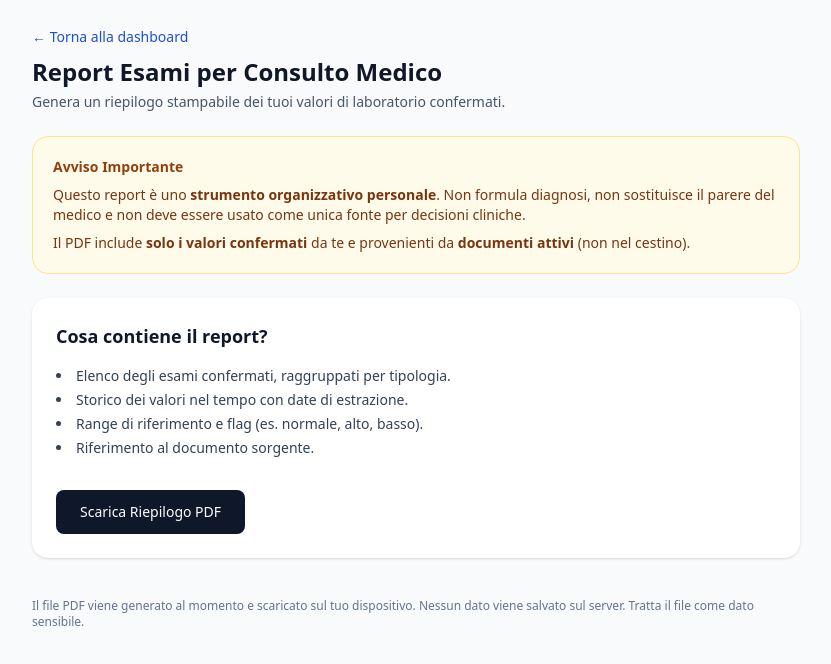
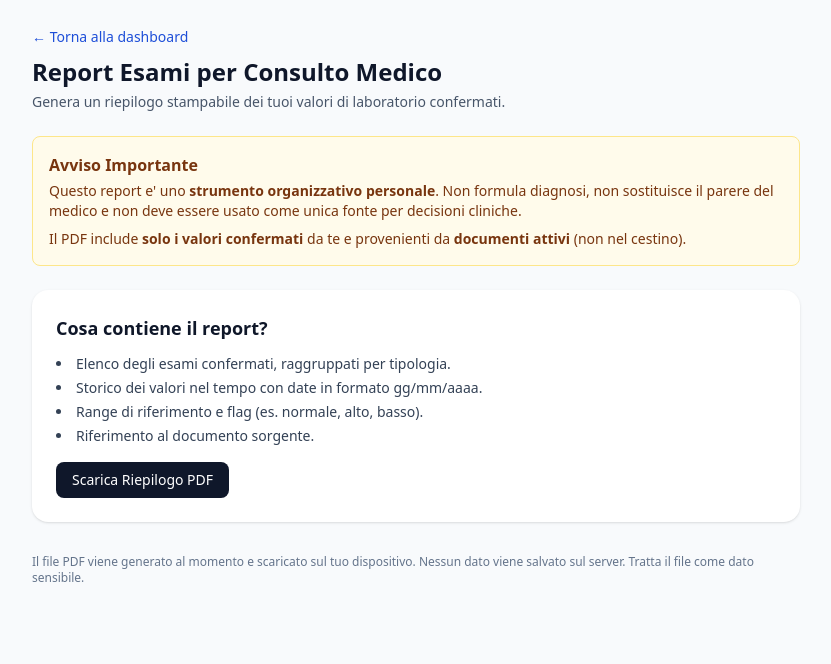
Before and after one commit to teodosioarciello/vitasync-portal, a Next.js app in the folder frontend/: page /report in a window 1280 px wide. Shown: the top 664 px of the page, without its empty margins (224-1055 px from the left). Built offline with nearby package versions, Linux system fonts and the light colour scheme; no server answers.

Commit message:
Refinement UI: pagina report con componenti Alert/Button/Card e sfondo slate-50

```diff
--- a/frontend/app/report/page.tsx
+++ b/frontend/app/report/page.tsx
@@ -3,6 +3,7 @@
 import Link from "next/link";
 import { useState } from "react";
 import { API_BASE } from "@/lib/api";
+import { Alert, Button, Card } from "@/components/ui";
 
 export default function ReportPage() {
   const [downloading, setDownloading] = useState(false);
@@ -15,10 +16,9 @@ export default function ReportPage() {
     setSuccess(false);
 
     try {
-      // Usiamo fetch nativo invece di apiFetch per gestire correttamente i blob
       const response = await fetch(`${API_BASE}/api/reports/medical-summary.pdf`, {
         method: "GET",
-        credentials: "include", // Invia i cookie di sessione
+        credentials: "include",
         headers: {
           "Accept": "application/pdf",
         },
@@ -50,7 +50,7 @@ export default function ReportPage() {
   }
 
   return (
-    <main className="min-h-screen p-6">
+    <main className="min-h-screen p-6 bg-slate-50">
       <div className="max-w-3xl mx-auto space-y-6">
         <header>
           <Link
@@ -59,60 +59,64 @@ export default function ReportPage() {
           >
             &larr; Torna alla dashboard
           </Link>
-          <h1 className="text-2xl font-bold mt-2">Report Esami per Consulto Medico</h1>
+          <h1 className="text-2xl font-bold mt-2 text-slate-900">
+            Report Esami per Consulto Medico
+          </h1>
           <p className="text-sm text-slate-600 mt-1">
-            Genera un riepilogo stampabile dei tuoi valori di laboratorio confermati.
+            Genera un riepilogo stampabile dei tuoi valori di laboratorio
+            confermati.
           </p>
         </header>
 
-        <section className="bg-amber-50 border border-amber-200 rounded-2xl p-5 text-sm text-amber-900 space-y-2">
-          <h2 className="font-semibold text-amber-800">Avviso Importante</h2>
+        <Alert variant="warning" title="Avviso Importante">
           <p>
-            Questo report è uno <strong>strumento organizzativo personale</strong>.
-            Non formula diagnosi, non sostituisce il parere del medico e non deve
-            essere usato come unica fonte per decisioni cliniche.
+            Questo report e&apos; uno{" "}
+            <strong>strumento organizzativo personale</strong>. Non formula
+            diagnosi, non sostituisce il parere del medico e non deve essere
+            usato come unica fonte per decisioni cliniche.
           </p>
-          <p>
+          <p className="mt-2">
             Il PDF include <strong>solo i valori confermati</strong> da te e
-            provenienti da <strong>documenti attivi</strong> (non nel cestino).
+            provenienti da <strong>documenti attivi</strong> (non nel
+            cestino).
           </p>
-        </section>
+        </Alert>
 
-        {error && (
-          <div className="text-sm text-red-700 bg-red-50 border border-red-200 rounded-lg p-3">
-            {error}
-          </div>
+        {error && <Alert variant="error">{error}</Alert>}
+
+        {success && (
+          <Alert variant="success">
+            Download avviato. Controlla la cartella dei download del tuo
+            browser.
+          </Alert>
         )}
 
-        {success && (
-          <div className="text-sm text-green-800 bg-green-50 border border-green-200 rounded-lg p-3">
-            Download avviato. Controlla la cartella dei download del tuo browser.
-          </div>
-        )}
-
-        <section className="bg-white rounded-2xl shadow p-6 space-y-4">
-          <h2 className="text-lg font-semibold">Cosa contiene il report?</h2>
+        <Card>
+          <h2 className="text-lg font-semibold mb-3">
+            Cosa contiene il report?
+          </h2>
           <ul className="list-disc list-inside text-sm text-slate-700 space-y-1">
             <li>Elenco degli esami confermati, raggruppati per tipologia.</li>
-            <li>Storico dei valori nel tempo con date di estrazione.</li>
+            <li>Storico dei valori nel tempo con date in formato gg/mm/aaaa.</li>
             <li>Range di riferimento e flag (es. normale, alto, basso).</li>
             <li>Riferimento al documento sorgente.</li>
           </ul>
 
           <div className="pt-4">
-            <button
+            <Button
               onClick={handleDownload}
               disabled={downloading}
-              className="w-full md:w-auto rounded-lg bg-slate-900 text-white px-6 py-3 text-sm font-medium hover:bg-slate-800 disabled:opacity-60 disabled:cursor-not-allowed"
+              loading={downloading}
             >
               {downloading ? "Generazione in corso..." : "Scarica Riepilogo PDF"}
-            </button>
+            </Button>
           </div>
-        </section>
+        </Card>
 
-        <footer className="text-xs text-slate-500 pt-4">
-          Il file PDF viene generato al momento e scaricato sul tuo dispositivo.
-          Nessun dato viene salvato sul server. Tratta il file come dato sensibile.
+        <footer className="text-xs text-slate-500 pt-2">
+          Il file PDF viene generato al momento e scaricato sul tuo
+          dispositivo. Nessun dato viene salvato sul server. Tratta il file
+          come dato sensibile.
         </footer>
       </div>
     </main>
```
